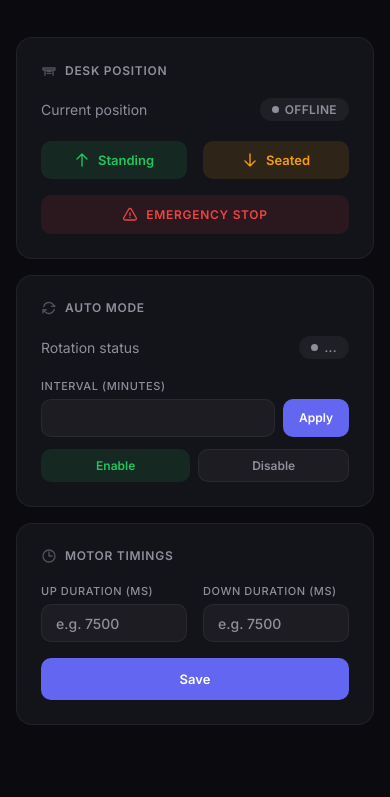
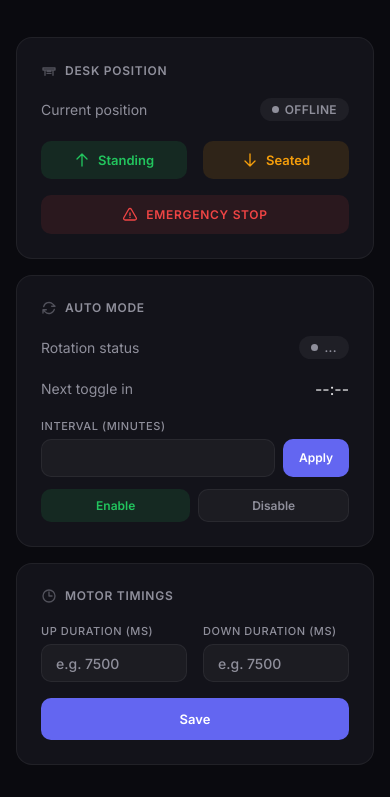
Before and after one commit to omaxel/ikea-rodulf-smart-controller, a website: page frontend/index.html in a window 390 px wide. Shown: the part 157-954 px from the top of the page. Before the commit the page ends 914 px from the top, so only its background shows below. Drawn offline with Linux system fonts and the light colour scheme; no server answers.

Commit message:
Add countdown timer for auto mode

```diff
--- a/frontend/index.html
+++ b/frontend/index.html
@@ -488,6 +488,10 @@
                 <span>Rotation status</span>
                 <span id="autoState" class="badge badge--inactive"><span class="dot"></span>...</span>
             </div>
+            <div class=status-row>
+                <span>Next toggle in</span>
+                <span id="countdown">--:--</span>
+            </div>
             <div class="field">
                 <label for="autoMinutes">Interval (minutes)</label>
                 <div class="inline-field" style="margin-bottom: 0.75rem;">
@@ -529,6 +533,8 @@
     <div id="toast" class="toast"></div>
 
     <script>
+        let remainingSeconds = 0;
+
         function showToast(msg) {
             const t = document.getElementById('toast');
             t.textContent = msg;
@@ -557,6 +563,12 @@
                     document.getElementById('timeUp').value = data.timeUpMs;
                     document.getElementById('timeDown').value = data.timeDownMs;
                     document.getElementById('autoMinutes').value = data.intervalMinutes;
+                }
+
+                if (data.autoMode) {
+                    remainingSeconds = Math.floor(data.remainingMs / 1000);
+                } else {
+                    remainingSeconds = 0;
                 }
             }).catch(() => {
                 document.getElementById('heightState').innerHTML = '<span class="dot"></span>OFFLINE';
@@ -610,6 +622,30 @@
             window.visualViewport.addEventListener('resize', setVh);
         }
 
+        function startCountdown() {
+            setInterval(() => {
+                const countdown = document.getElementById("countdown");
+                const autoEnabled = document.getElementById("autoState")
+                    .textContent.includes("ENABLED");
+
+                if (!autoEnabled) {
+                    countdown.textContent = "--:--";
+                    return;
+                }
+
+                const mins = Math.floor(remainingSeconds / 60);
+                const secs = remainingSeconds % 60;
+
+                countdown.textContent =
+                    `${mins}:${secs.toString().padStart(2, '0')}`;
+
+                if (remainingSeconds > 0) {
+                    remainingSeconds--;
+                }
+            }, 1000);
+        }
+
+        startCountdown();
         setInterval(updateStatus, 3000);
         updateStatus();
     </script>
```
Also changed, not shown: frontend/index.min.html (+1 -1 lines), 1 other file.
